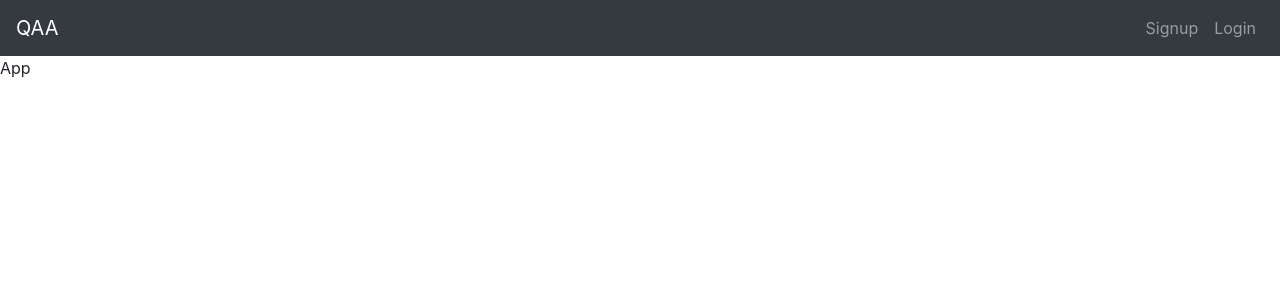
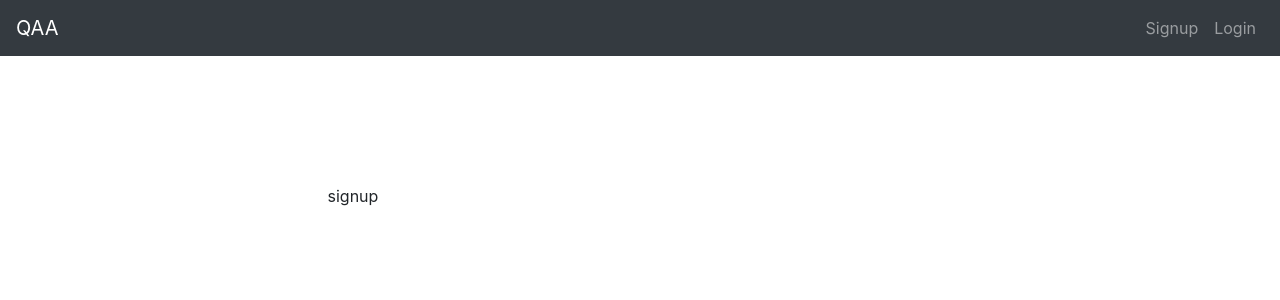
Before and after one commit to s-xync/qaa-question-everything, a React (Create React App) app in the folder qaa-question-everything-client/: page /signup in a window 1280 px wide. Shown: the top 300 px of the page. Built offline with nearby package versions, Linux system fonts and the light colour scheme.

Commit message:
sets up login and signup and routes for it

```diff
--- /dev/null
+++ b/qaa-question-everything-client/src/components/login.jsx
@@ -0,0 +1,13 @@
+import React, { Component } from 'react';
+
+class Login extends Component {
+  render(){
+    return(
+      <div>
+        login
+      </div>
+    );
+  }
+}
+
+export default Login;
--- /dev/null
+++ b/qaa-question-everything-client/src/components/loginPage.jsx
@@ -0,0 +1,23 @@
+import React, { Component } from 'react';
+import NavBar from './navBar';
+import Login from './login';
+
+
+class LoginPage extends Component{
+  render(){
+    return(
+      <div>
+      <NavBar />
+      <div className="row" style={{marginTop:'10%'}}>
+        <div className="col"></div>
+        <div className="col-6">
+          <Login />
+        </div>
+        <div className="col"></div>
+      </div>
+      </div>
+    );
+  }
+}
+
+export default LoginPage;
--- a/qaa-question-everything-client/src/components/routes.jsx
+++ b/qaa-question-everything-client/src/components/routes.jsx
@@ -1,6 +1,8 @@
 import React, { Component } from 'react';
 import { BrowserRouter, Route, Switch } from 'react-router-dom';
 import App from './app';
+import SignupPage from './signupPage';
+import LoginPage from './loginPage';
 
 class Routes extends Component{
   render(){
@@ -8,6 +10,8 @@ class Routes extends Component{
       <BrowserRouter>
         <Switch>
           <Route path='/' exact component={App} />
+          <Route path='/signup' exact component={SignupPage} />
+          <Route path='/login' exact component={LoginPage} />
           <Route component={App} />
         </Switch>
       </BrowserRouter>
--- /dev/null
+++ b/qaa-question-everything-client/src/components/signup.jsx
@@ -0,0 +1,13 @@
+import React, { Component } from 'react';
+
+class Signup extends Component {
+  render(){
+    return(
+      <div>
+        signup
+      </div>
+    );
+  }
+}
+
+export default Signup;
--- /dev/null
+++ b/qaa-question-everything-client/src/components/signupPage.jsx
@@ -0,0 +1,23 @@
+import React, { Component } from 'react';
+import NavBar from './navBar';
+import Signup from './signup';
+
+
+class SignupPage extends Component{
+  render(){
+    return(
+      <div>
+      <NavBar />
+      <div className="row" style={{marginTop:'10%'}}>
+        <div className="col"></div>
+        <div className="col-6">
+          <Signup />
+        </div>
+        <div className="col"></div>
+      </div>
+      </div>
+    );
+  }
+}
+
+export default SignupPage;
```
